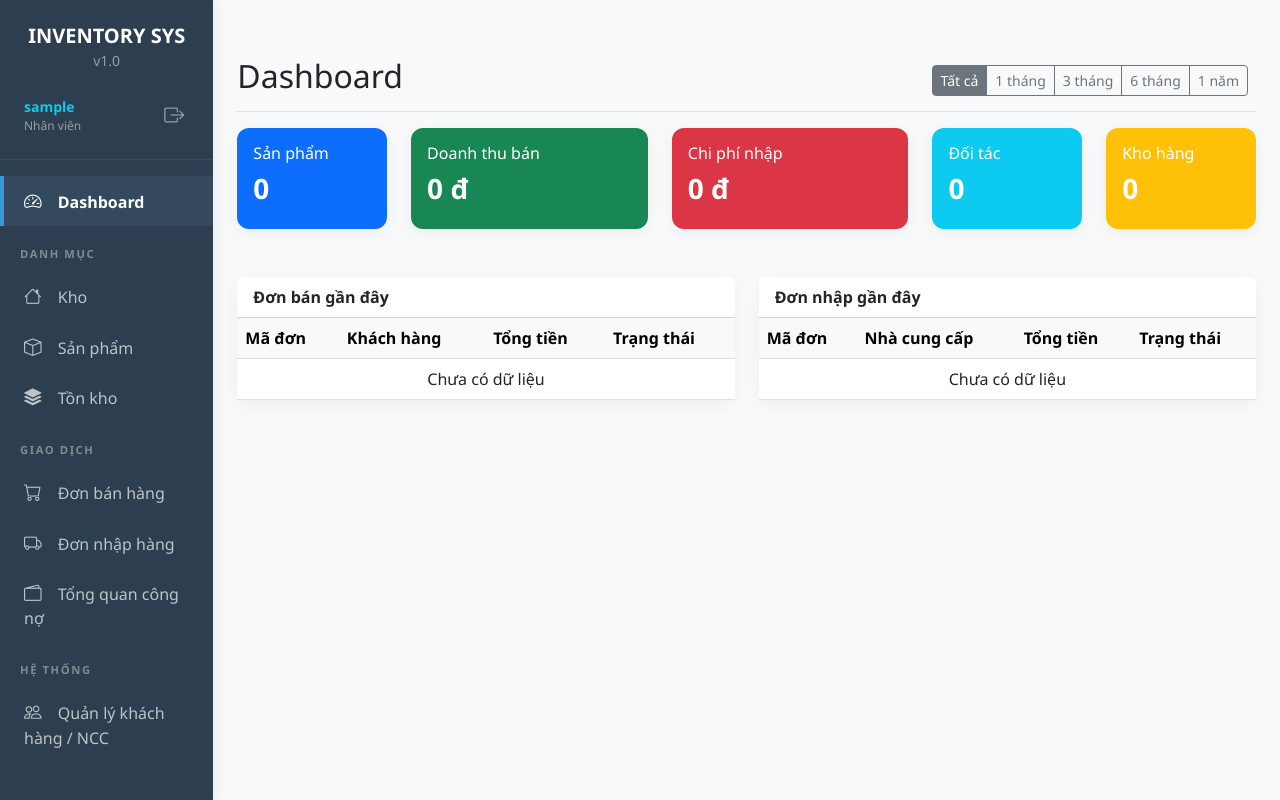
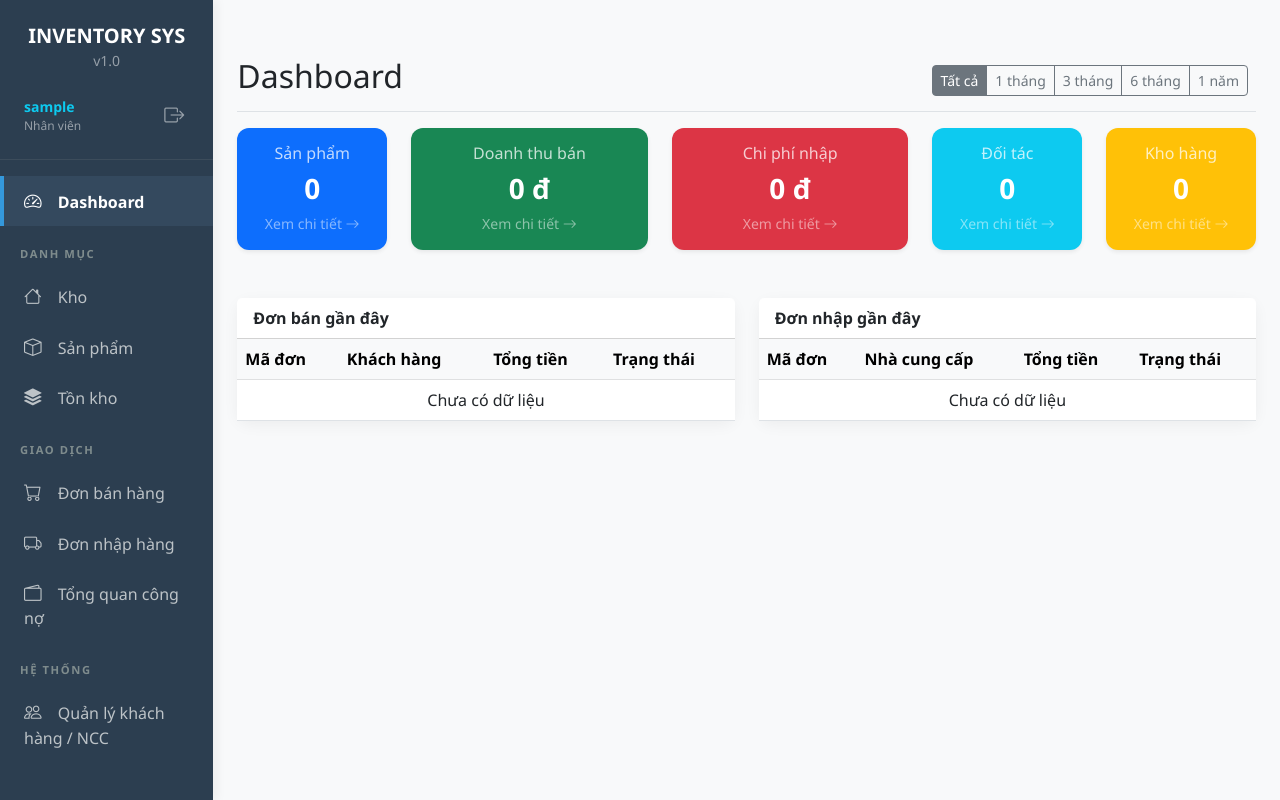
Before and after one commit to tinhduong/inventory_system, a Django app: page / in a window 1280 px wide. Run offline with Django 5.2, Linux system fonts and the light colour scheme; the visitor is signed in with stand-in values (Sample User, id 1); data that the repository does not hold is empty.

Commit message:
Add clickable links and hover effects for dashboard summary cards

```diff
--- a/templates/base.html
+++ b/templates/base.html
@@ -86,6 +86,16 @@
                 visibility: visible !important;
                 transform: none !important;
             }
+        }
+
+        /* Hover Effect for Cards */
+        .hover-lift {
+            transition: transform 0.2s ease, box-shadow 0.2s ease;
+            cursor: pointer;
+        }
+        .hover-lift:hover {
+            transform: translateY(-5px);
+            box-shadow: 0 8px 25px rgba(0,0,0,0.1) !important;
         }
     </style>
 </head>
--- a/templates/dashboard.html
+++ b/templates/dashboard.html
@@ -19,44 +19,59 @@
 
 <div class="row">
     <div class="col-md-2 mb-4">
-        <div class="card text-white bg-primary">
-            <div class="card-body">
-                <h6 class="card-title">Sản phẩm</h6>
-                <h3 class="fw-bold">{{ product_count }}</h3>
+        <a href="{% url 'catalog:product-list' %}" class="text-decoration-none">
+            <div class="card text-white bg-primary h-100 shadow-sm border-0 hover-lift">
+                <div class="card-body text-center">
+                    <h6 class="card-title mb-2 opacity-75">Sản phẩm</h6>
+                    <h3 class="fw-bold mb-0">{{ product_count }}</h3>
+                    <div class="mt-2 small opacity-50">Xem chi tiết <i class="bi bi-arrow-right"></i></div>
+                </div>
             </div>
-        </div>
+        </a>
     </div>
     <div class="col-md-3 mb-4">
-        <div class="card text-white bg-success">
-            <div class="card-body">
-                <h6 class="card-title">Doanh thu bán</h6>
-                <h3 class="fw-bold">{{ total_sales|floatformat:0|intcomma }} đ</h3>
+        <a href="{% url 'orders:sales-list' %}" class="text-decoration-none">
+            <div class="card text-white bg-success h-100 shadow-sm border-0 hover-lift">
+                <div class="card-body text-center">
+                    <h6 class="card-title mb-2 opacity-75">Doanh thu bán</h6>
+                    <h3 class="fw-bold mb-0">{{ total_sales|floatformat:0|intcomma }} đ</h3>
+                    <div class="mt-2 small opacity-50">Xem chi tiết <i class="bi bi-arrow-right"></i></div>
+                </div>
             </div>
-        </div>
+        </a>
     </div>
     <div class="col-md-3 mb-4">
-        <div class="card text-white bg-danger">
-            <div class="card-body">
-                <h6 class="card-title">Chi phí nhập</h6>
-                <h3 class="fw-bold">{{ total_purchases|floatformat:0|intcomma }} đ</h3>
+        <a href="{% url 'orders:purchase-list' %}" class="text-decoration-none">
+            <div class="card text-white bg-danger h-100 shadow-sm border-0 hover-lift">
+                <div class="card-body text-center">
+                    <h6 class="card-title mb-2 opacity-75">Chi phí nhập</h6>
+                    <h3 class="fw-bold mb-0">{{ total_purchases|floatformat:0|intcomma }} đ</h3>
+                    <div class="mt-2 small opacity-50">Xem chi tiết <i class="bi bi-arrow-right"></i></div>
+                </div>
             </div>
-        </div>
+        </a>
     </div>
     <div class="col-md-2 mb-4">
-        <div class="card text-white bg-info">
-            <div class="card-body">
-                <h6 class="card-title">Đối tác</h6>
-                <h3 class="fw-bold">{{ customer_count }}</h3>
+        <a href="{% url 'accounts:customer-list' %}" class="text-decoration-none">
+            <div class="card text-white bg-info h-100 shadow-sm border-0 hover-lift">
+                <div class="card-body text-center">
+                    <h6 class="card-title mb-2 opacity-75">Đối tác</h6>
+                    <h3 class="fw-bold mb-0">{{ customer_count }}</h3>
+                    <div class="mt-2 small opacity-50">Xem chi tiết <i class="bi bi-arrow-right"></i></div>
+                </div>
             </div>
-        </div>
+        </a>
     </div>
     <div class="col-md-2 mb-4">
-        <div class="card text-white bg-warning">
-            <div class="card-body">
-                <h6 class="card-title">Kho hàng</h6>
-                <h3 class="fw-bold">{{ warehouse_count }}</h3>
+        <a href="{% url 'catalog:warehouse-list' %}" class="text-decoration-none">
+            <div class="card text-white bg-warning h-100 shadow-sm border-0 hover-lift">
+                <div class="card-body text-center">
+                    <h6 class="card-title mb-2 opacity-75">Kho hàng</h6>
+                    <h3 class="fw-bold mb-0">{{ warehouse_count }}</h3>
+                    <div class="mt-2 small opacity-50">Xem chi tiết <i class="bi bi-arrow-right"></i></div>
+                </div>
             </div>
-        </div>
+        </a>
     </div>
 </div>
 
```
